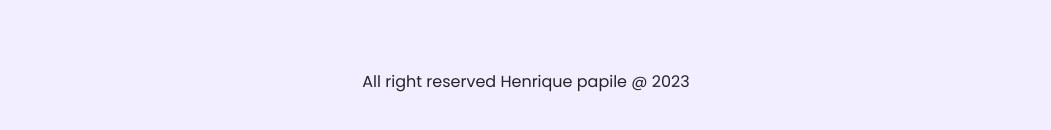
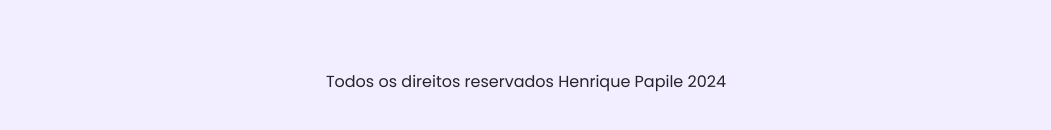
Before and after one commit to henriquepapiledev/henriquepapiledev.github.io, a website with bundled scripts: page index.html in a window 1280 px wide. Shown: the part 3747-3877 px from the top of the page, without its empty margins (114-1165 px from the left). Built offline with nearby package versions, Linux system fonts and the light colour scheme; no server answers; files whose address does not match are found by name.

Commit message:
Update index.html

```diff
--- a/index.html
+++ b/index.html
@@ -417,7 +417,7 @@
 
     <footer class="p-80 pl-32 pr-32 lg:pl-16 lg:pr-16">
         <div class="max-w-[1020px] w-full m-auto">
-            <p class="s1 text-center">All right reserved Henrique papile @ 2023</p>
+            <p class="s1 text-center">Todos os direitos reservados Henrique Papile 2024</p>
         </div>
     </footer>
 
```
